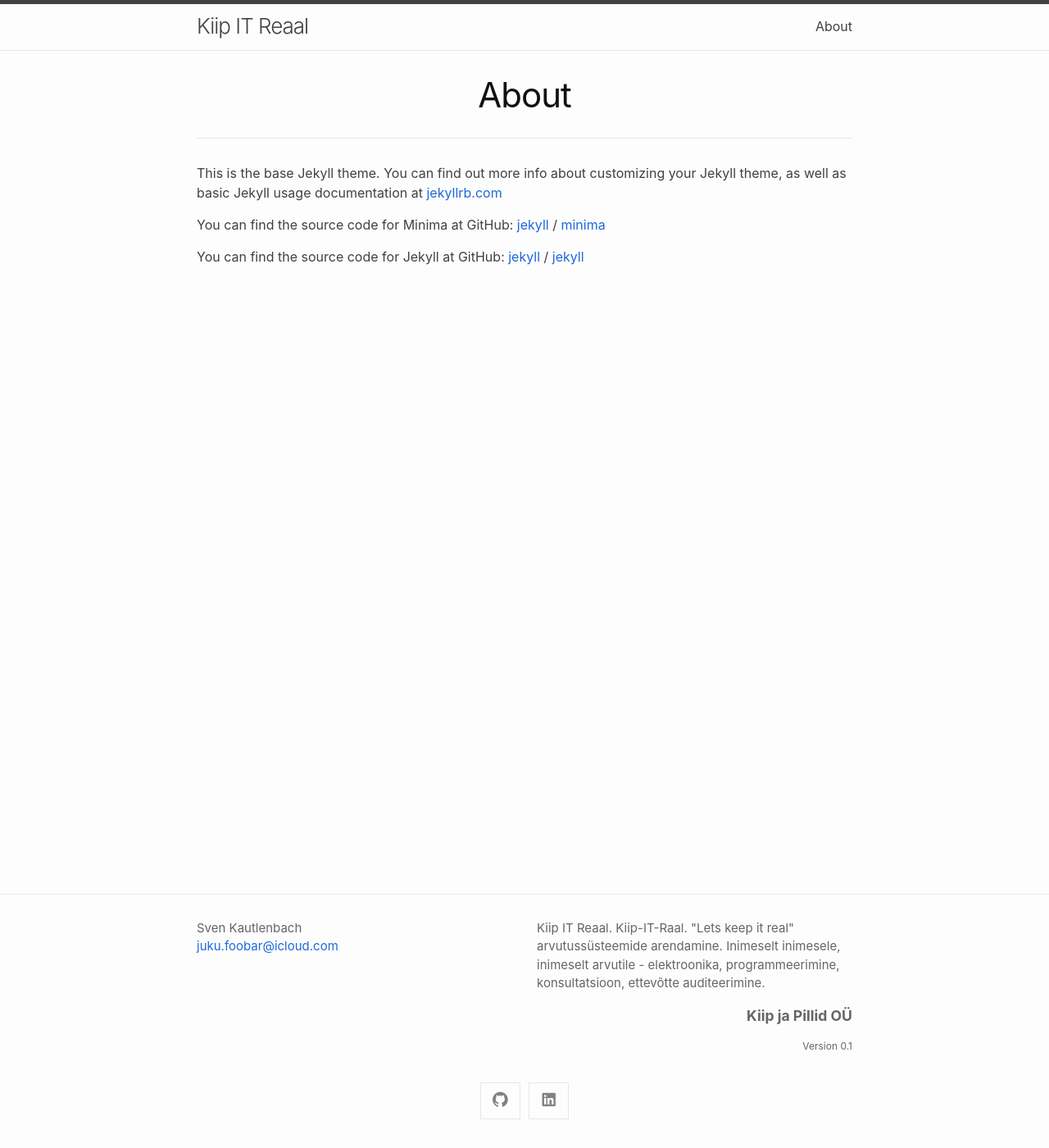
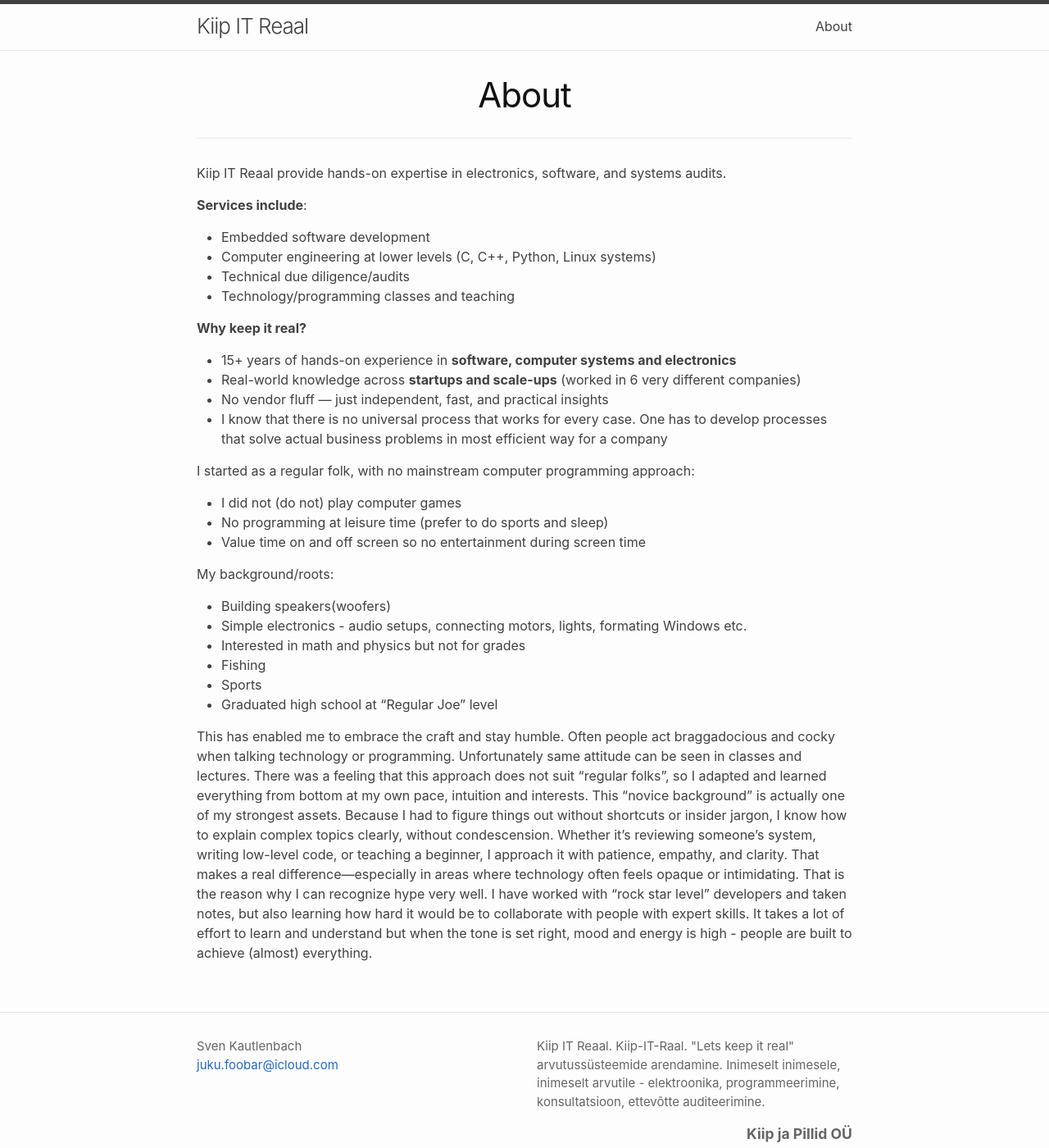
Before and after one commit to kptr-juku/kiip-it-reaal, a Jekyll site: the page built from about.md, in a window 1280 px wide and 1400 px high. Shown: the whole window at 82% size. Built offline with Jekyll 4.4.1, drawn with Linux system fonts in a browser that asks for light colours.

Commit message:
About and teaching classes post.

```diff
--- a/about.md
+++ b/about.md
@@ -4,15 +4,39 @@ title: About
 permalink: /about/
 ---
 
-This is the base Jekyll theme. You can find out more info about customizing your Jekyll theme, as well as basic Jekyll usage documentation at [jekyllrb.com](https://jekyllrb.com/)
+Kiip IT Reaal provide hands-on expertise in electronics, software, and systems audits.
 
-You can find the source code for Minima at GitHub:
-[jekyll][jekyll-organization] /
-[minima](https://github.com/jekyll/minima)
+**Services include**:
+- Embedded software development
+- Computer engineering at lower levels (C, C++, Python, Linux systems)
+- Technical due diligence/audits
+- Technology/programming classes and teaching
 
-You can find the source code for Jekyll at GitHub:
-[jekyll][jekyll-organization] /
-[jekyll](https://github.com/jekyll/jekyll)
+**Why keep it real?**
+- 15+ years of hands-on experience in **software, computer systems and electronics**
+- Real-world knowledge across **startups and scale-ups** (worked in 6 very different companies)
+- No vendor fluff — just independent, fast, and practical insights
+- I know that there is no universal process that works for every case. One has to develop processes that solve actual business problems in most efficient way for a company
 
+I started as a regular folk, with no mainstream computer programming approach:
+- I did not (do not) play computer games
+- No programming at leisure time (prefer to do sports and sleep)
+- Value time on and off screen so no entertainment during screen time
 
-[jekyll-organization]: https://github.com/jekyll
+My background/roots:
+- Building speakers(woofers)
+- Simple electronics - audio setups, connecting motors, lights, formating Windows etc.
+- Interested in math and physics but not for grades
+- Fishing
+- Sports
+- Graduated high school at "Regular Joe" level
+
+This has enabled me to embrace the craft and stay humble. Often people act braggadocious and cocky when talking technology or programming.
+Unfortunately same attitude can be seen in classes and lectures. There was a feeling that this approach does not suit "regular folks", so I adapted
+and learned everything from bottom at my own pace, intuition and interests. This "novice background" is actually one of my strongest assets.
+Because I had to figure things out without shortcuts or insider jargon, I know how to explain complex topics clearly, without condescension.
+Whether it's reviewing someone’s system, writing low-level code, or teaching a beginner, I approach it with patience, empathy, and clarity.
+That makes a real difference—especially in areas where technology often feels opaque or intimidating. That is the reason why I can recognize hype
+very well. I have worked with "rock star level" developers and taken notes, but also learning how hard it would be to collaborate with people
+with expert skills. It takes a lot of effort to learn and understand but when the tone is set right, mood and energy is high - people are built
+to achieve (almost) everything.
```
Also changed, not shown: _posts/2025-06-06-classes.md (added, +36 -0 lines).
